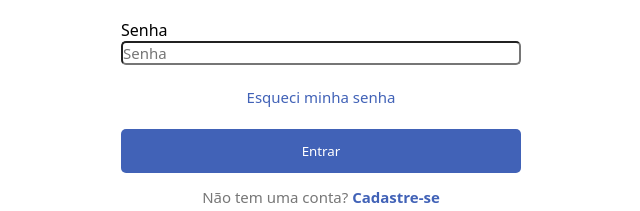
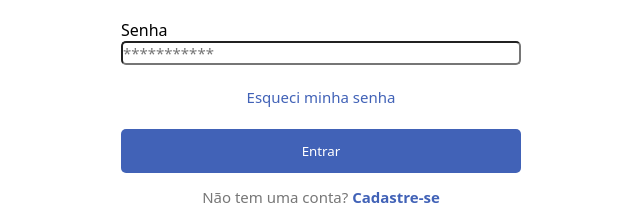
Before and after one commit to davitkblade/sistema-de-login.md, a plain HTML site: page index.html in a window 1280 px wide. Shown: the part 308-519 px from the top of the page, 319-959 px from the left. Drawn offline with Linux system fonts and the light colour scheme.

Commit message:
Update index.html

```diff
--- a/index.html
+++ b/index.html
@@ -17,7 +17,7 @@
         <label for="email">Email</label><br>
         <input type="text" name="email" id="email" placeholder="Digite seu email"><br>
         <label for="password">Senha</label><br>
-        <input type="text" name="password" id="password" placeholder="Senha"><br>
+        <input type="text" name="password" id="password" placeholder="***********"><br>
     </div>
 
     <a href="#">Esqueci minha senha</a><br>
```
